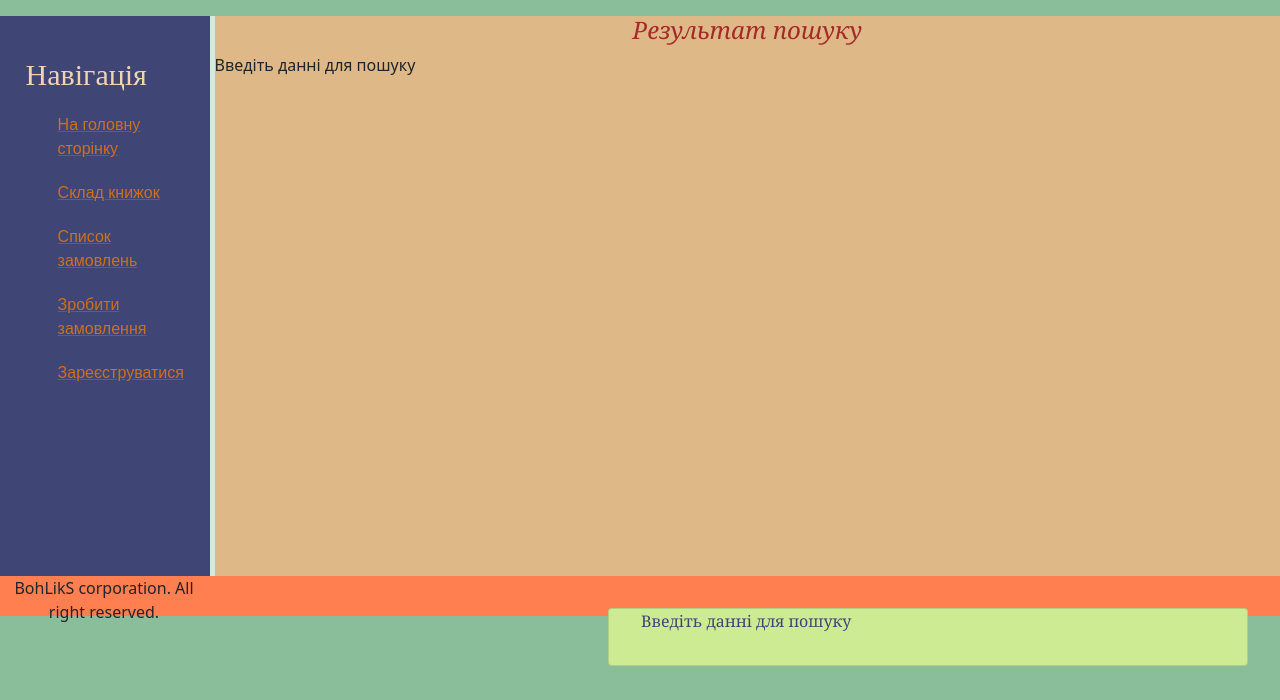
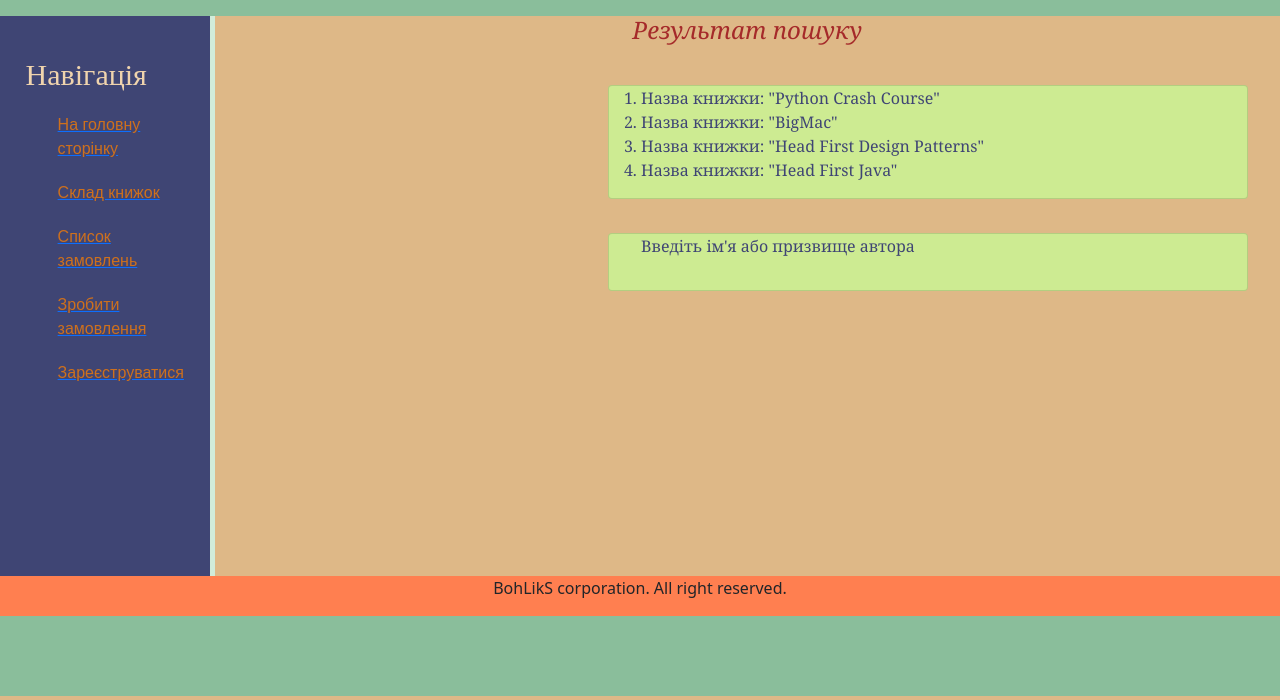
Before and after one commit to yatagan/ILS, a Django app: page /warehouse/search_book/ in a window 1280 px wide. Shown: the part 104-804 px from the top of the page. Run offline with Django 4.2, Linux system fonts and the light colour scheme; data comes from the database, SQL or seed files in the repository.

Commit message:
fix problem with search in warehouse

```diff
--- a/core/static/core/css/core.css
+++ b/core/static/core/css/core.css
@@ -54,7 +54,7 @@ main .card {
     color: #3f4574;
     background-color: rgb(205, 235, 146);
     width: 50%;
-    margin-left: 25em;
+    margin-left: 10em;
     text-align: left;
     font-family: Cambria, Cochin, Georgia, Times, 'Times New Roman', serif;
     margin-bottom: 2px;
--- a/warehouse/templates/warehouse/index.html
+++ b/warehouse/templates/warehouse/index.html
@@ -5,13 +5,13 @@
 
   <div>
     <form class="form-inline my-2 my-lg-0" role="search" action="{% url 'warehouse:search_book' %}">
-      <input class="form-control mr-sm-1" type="search" placeholder="Введіть данні" aria-label="Search" name="search">
+      <input class="form-control mr-sm-1" type="search" aria-label="Search" name="search">
       <button class="btn btn-outline-success my-2 my-sm-3" type="submit">Пошук книги</button>
     </form>
   </div>
   <div>
     <form class="form-inline my-2 my-lg-0" role="search" action="{% url 'warehouse:search_author' %}">
-      <input class="form-control mr-sm-1" type="search" placeholder="Введіть дані" aria-label="Search" name="search">
+      <input class="form-control mr-sm-1" type="search" aria-label="Search" name="search">
       <button class="btn btn-outline-success my-2 my-sm-3" type="submit">Пошук автора</button>
     </form>
   </div>
--- a/warehouse/templates/warehouse/result_search.html
+++ b/warehouse/templates/warehouse/result_search.html
@@ -7,19 +7,18 @@
       {% for book in books %}
         <li>Назва книжки: "{{ book.title }}"</li>
       {% empty %}
-        <p>Введіть данні для пошуку</p>
+        <p>Введіть данні з назвою книги</p>
       {% endfor %}
     </ol>
   </div>
-  <div>
-
-  </div class="card">
+  <div class="card">
     <ol>
       {% for author in authors %}
         <li> {{ author.name }}</li>
       {% empty %}
-        <p>Введіть данні для пошуку</p>
+        <p>Введіть ім'я або призвище автора</p>
       {% endfor %}
     </ol>
+  </div>
 
 {% endblock content %}
--- a/warehouse/views.py
+++ b/warehouse/views.py
@@ -30,7 +30,7 @@ def search_book(request):
         books = Book.objects.filter(title__icontains=search_query).distinct()
     else:
         books = Book.objects.all()
-    result_search_book = {'search_query_book': books}
+    result_search_book = {'books': books}
 
     return render(request, 'warehouse/result_search.html', result_search_book)
 
@@ -40,5 +40,6 @@ def search_author(request):
         authors = Author.objects.filter(name__icontains=search_query).distinct()
     else:
         authors = Author.objects.all()
+
     result_search_author = {'authors': authors}
     return render(request, 'warehouse/result_search.html', result_search_author)
```
Also changed, not shown: warehouse/static/warehouse/css/warehouse.css (+0 -17 lines).
